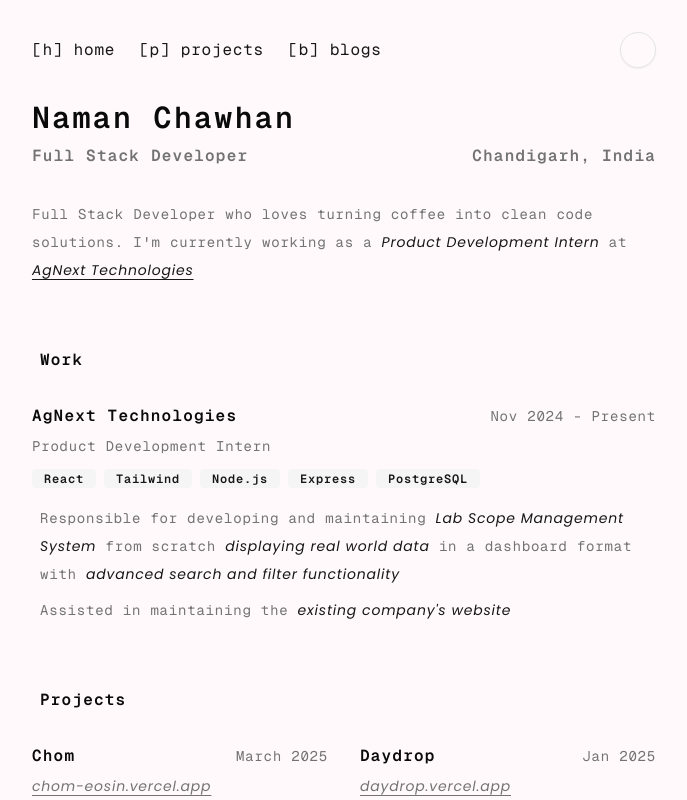
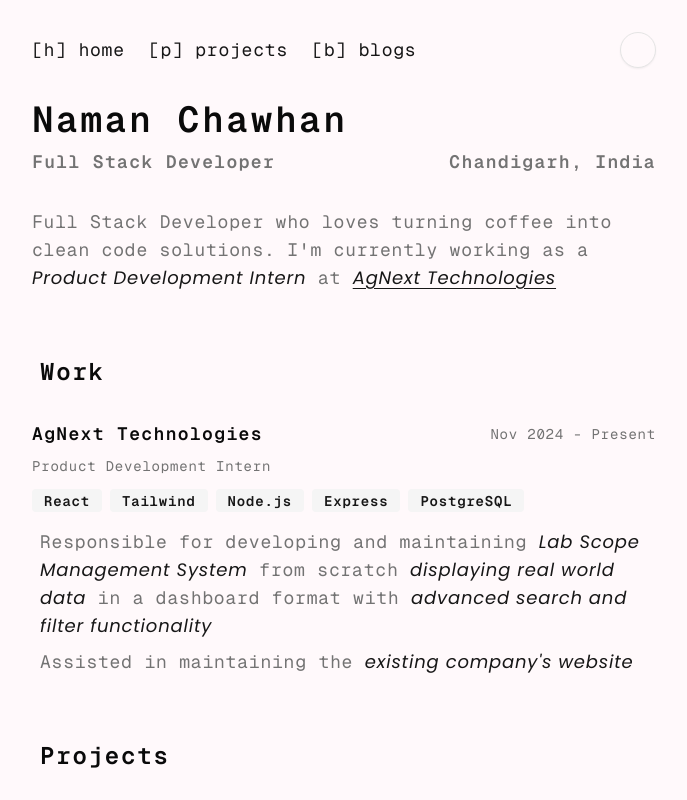
Before and after one commit to namannc13/chom, a React (Vite) app: page / in a window 1280 px wide. Shown: the top 800 px of the page, without its empty margins (296-983 px from the left). Built offline with nearby package versions, Linux system fonts and the light colour scheme; a web font is replaced by a local one.

Commit message:
Trying different font size

```diff
--- a/src/App.tsx
+++ b/src/App.tsx
@@ -23,19 +23,19 @@
       <div className="flex items-center gap-6">
         <button
           onClick={() => navigate("/")}
-          className="relative text-md text-primary hover:text-muted-foreground hover:cursor-pointer"
+          className="relative text-lg text-primary hover:text-muted-foreground hover:cursor-pointer"
         >
           <span className="hidden lg:inline">[h]</span> home
         </button>
         <button
           onClick={() => navigate("/projects")}
-          className="relative text-md text-primary hover:text-muted-foreground hover:cursor-pointer"
+          className="relative text-lg text-primary hover:text-muted-foreground hover:cursor-pointer"
         >
           <span className="hidden lg:inline">[p]</span> projects
         </button>
         <button
           onClick={() => navigate("/blogs")}
-          className="relative text-md text-primary hover:text-muted-foreground hover:cursor-pointer"
+          className="relative text-lg text-primary hover:text-muted-foreground hover:cursor-pointer"
         >
           <span className="hidden lg:inline">[b]</span> blogs
         </button>
--- a/src/components/badge.tsx
+++ b/src/components/badge.tsx
@@ -2,7 +2,7 @@
   return (
     <div
       key={id}
-      className="relative rounded bg-muted text-primary font-semibold px-[0.75rem] py-[0.1rem] italic text-xs w-fit font-montserrat hover:cursor-pointer"
+      className="relative rounded bg-muted text-primary font-semibold px-[0.75rem] py-[0.1rem] italic text-sm w-fit font-montserrat hover:cursor-pointer"
     >
       {children}
     </div>
--- a/src/components/heading.tsx
+++ b/src/components/heading.tsx
@@ -10,7 +10,7 @@
   return (
     <h4
       className={cn(
-        "text-md font-montserrat tracking-[0.075em] flex items-center gap-2 font-semibold",
+        "text-lg font-montserrat tracking-[0.075em] flex items-center gap-2 font-semibold",
         className
       )}
     >
--- a/src/components/link.tsx
+++ b/src/components/link.tsx
@@ -13,7 +13,7 @@
     <a
       href={href}
       className={cn(
-        "relative text-sm poppins-regular-italic text-primary hover:text-muted-foreground underline underline-offset-4",
+        "relative text-lg poppins-regular-italic text-primary hover:text-muted-foreground underline underline-offset-4",
         className
       )}
     >
--- a/src/components/para.tsx
+++ b/src/components/para.tsx
@@ -8,7 +8,7 @@
   className?: string;
 }) {
   return (
-    <div className={cn("text-sm leading-7 text-muted-foreground", className)}>
+    <div className={cn("text-lg leading-7 text-muted-foreground", className)}>
       {children}
     </div>
   );
--- a/src/components/project.tsx
+++ b/src/components/project.tsx
@@ -34,13 +34,13 @@
       </div>
       <Link
         href={deployedLink}
-        className="text-muted-foreground hover:text-primary"
+        className="text-muted-foreground hover:text-primary text-sm"
       >
         {deployment}
       </Link>
       <Link
         href={githubLink}
-        className="text-muted-foreground hover:text-primary"
+        className="text-muted-foreground hover:text-primary text-sm"
       >
         {github}
       </Link>
--- a/src/components/section.tsx
+++ b/src/components/section.tsx
@@ -18,7 +18,7 @@
       animate={{ opacity: 1 }}
       transition={{ duration: 2 }}
     >
-      <Heading>
+      <Heading className="text-2xl">
         <i className="hgi hgi-stroke hgi-magic-wand-02"></i>
         {header}
       </Heading>
--- a/src/components/work.tsx
+++ b/src/components/work.tsx
@@ -20,9 +20,9 @@
     <div className="flex flex-col gap-2">
       <div className="flex flex-col sm:flex-row justify-between sm:items-center gap-2">
         <Heading>{company}</Heading>
-        <Para className="!leading-normal">{duration}</Para>
+        <Para className="!leading-normal text-sm">{duration}</Para>
       </div>
-      <Para className="!leading-normal">{name}</Para>
+      <Para className="!leading-normal text-sm">{name}</Para>
       <div className="flex flex-wrap gap-2 pt-1 pb-2">
         {technologies.map((technology) => (
           <Badge key={technology.id} id={technology.id}>
--- a/src/pages/blogs.tsx
+++ b/src/pages/blogs.tsx
@@ -11,7 +11,7 @@
       animate={{ opacity: 1 }}
       transition={{ duration: 2 }}
     >
-      <Heading className="text-3xl">
+      <Heading className="text-4xl">
         <i className="hgi hgi-stroke hgi-magic-wand-02"></i>
         <TextScramble speed={0.005} duration={1}>
           Blogs
--- a/src/pages/home.tsx
+++ b/src/pages/home.tsx
@@ -21,7 +21,7 @@
       transition={{ duration: 2 }}
     >
       <div className="flex flex-col gap-2">
-        <Heading className="text-3xl">
+        <Heading className="text-4xl">
           <TextScramble speed={0.005} duration={1}>
             Naman Chawhan
           </TextScramble>
@@ -101,7 +101,7 @@
           <Section header="Blogs">
             <div className="grid grid-cols-1 md:grid-cols-2 lg:grid-cols-3 ">
               <div className="flex flex-col gap-2">
-                <p className="text-sm text-muted-foreground italic">
+                <p className="text-lg text-muted-foreground italic">
                   Coming Soon
                 </p>
               </div>
--- a/src/pages/projects.tsx
+++ b/src/pages/projects.tsx
@@ -14,7 +14,7 @@
       animate={{ opacity: 1 }}
       transition={{ duration: 2 }}
     >
-      <Heading className="text-3xl">
+      <Heading className="text-4xl">
         <i className="hgi hgi-stroke hgi-magic-wand-02"></i>
         <TextScramble speed={0.005} duration={1}>
           Projects
```
